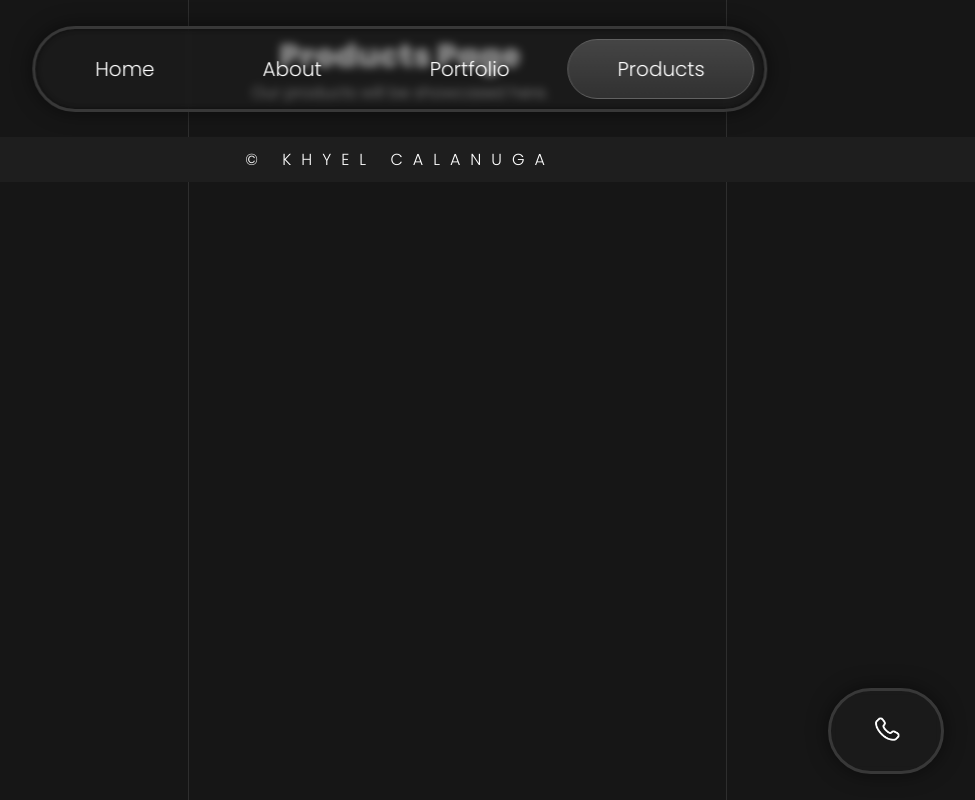
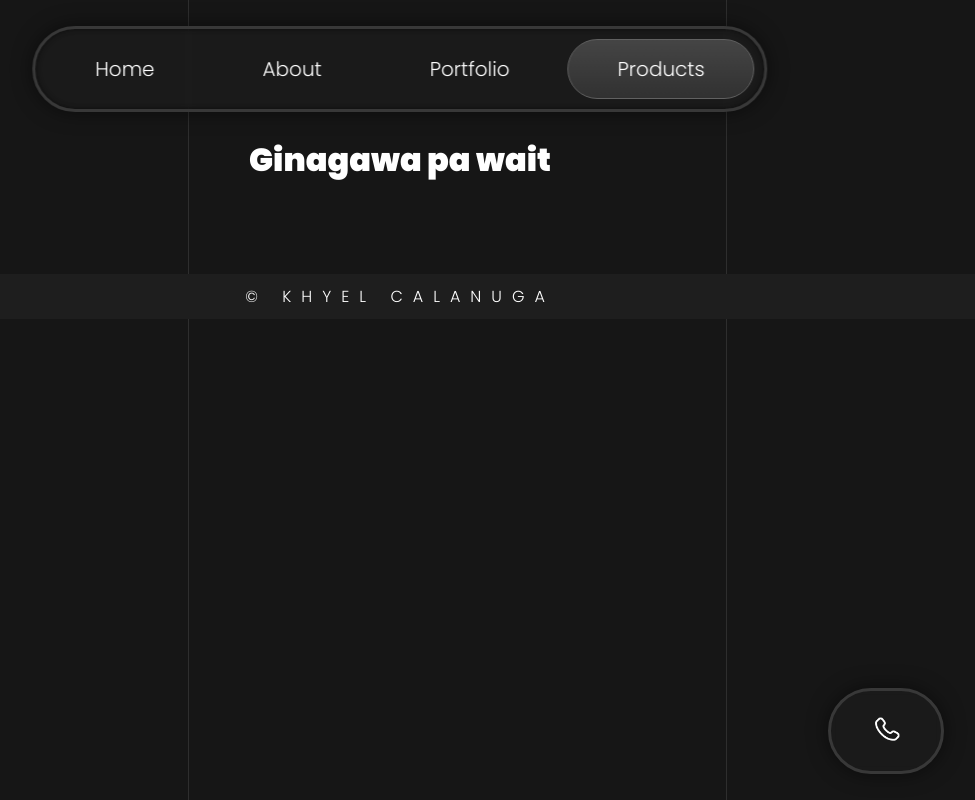
Before and after one commit to khyelcalanuga-lgtm/KhyelPortfolio, a React (Vite) app: page /products in a window 1280 px wide. Shown: the whole page, without its empty margins (240-1215 px from the left). Built offline with nearby package versions, Linux system fonts and the light colour scheme.

Commit message:
newChange

```diff
--- /dev/null
+++ b/src/pages/Products/Products.css
@@ -0,0 +1,5 @@
+.products {
+    padding-top: 136px;
+    padding-bottom: 90px;
+    text-align: center;
+}
--- a/src/pages/Products/Products.jsx
+++ b/src/pages/Products/Products.jsx
@@ -1,10 +1,10 @@
 import React from 'react'
+import './Products.css'
 
 const Products = () => {
     return (
-        <div style={{ padding: '2rem', textAlign: 'center' }}>
-            <h1>Products Page</h1>
-            <p>Our products will be showcased here.</p>
+        <div className="products">
+            <h1>Ginagawa pa wait</h1>
         </div>
     )
 }
```
